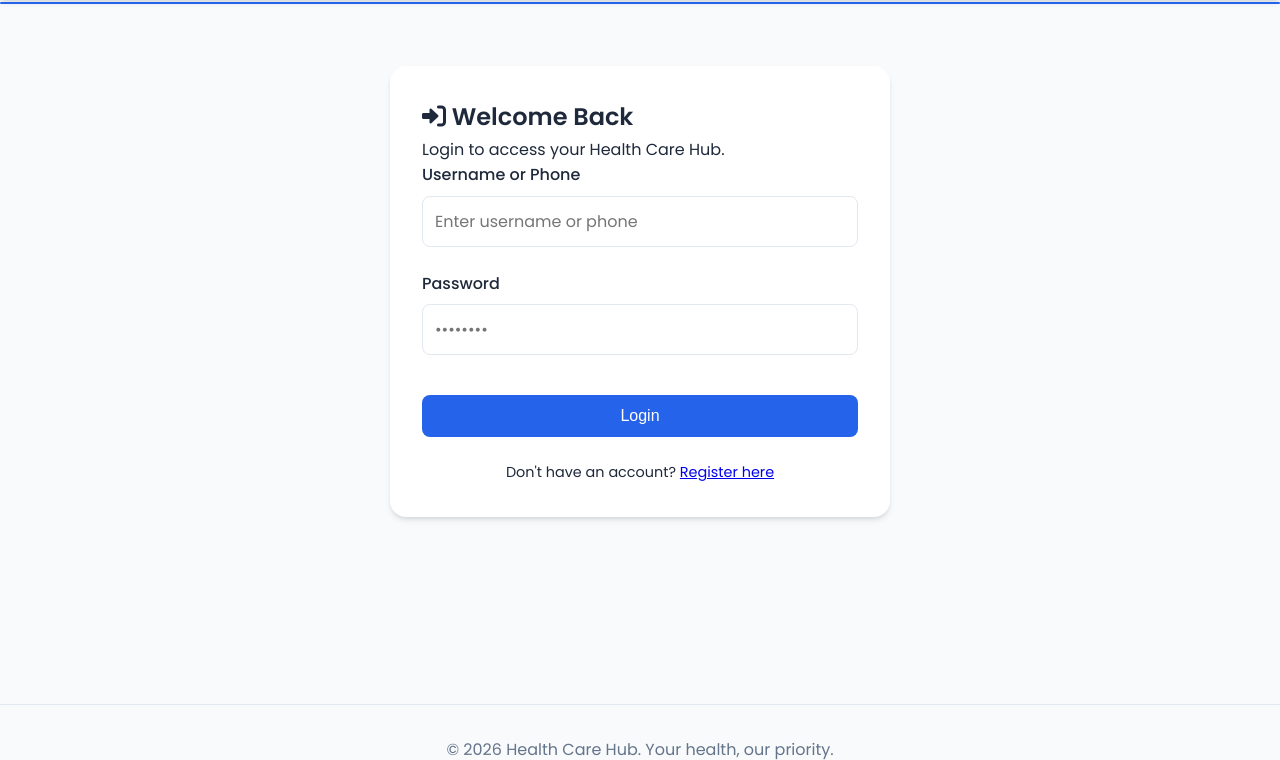
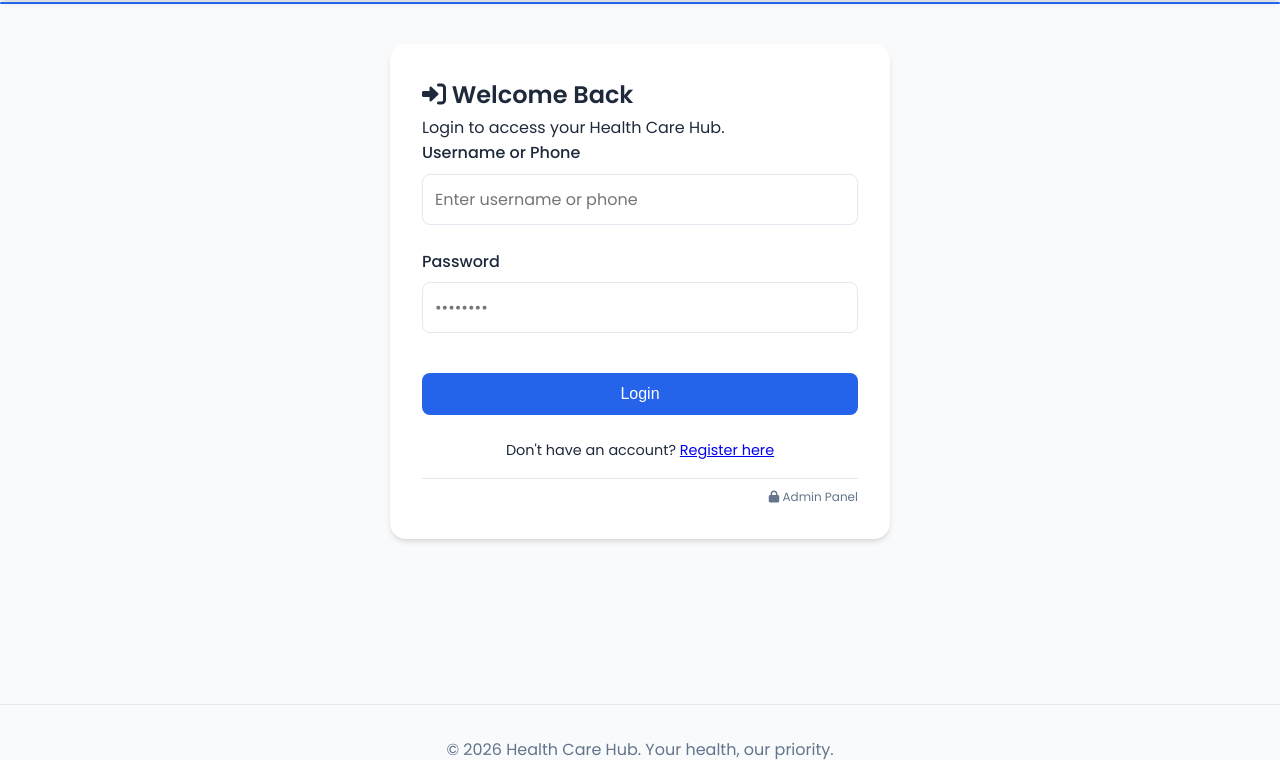
Before and after one commit to aswiiz/hhub_new, a Flask app: page /login in a window 1280 px wide. Shown: the part 71-831 px from the top of the page. Run offline with Flask 3, Linux system fonts and the light colour scheme.

Commit message:
Add Admin Panel access link to login page

```diff
--- a/static/css/style.css
+++ b/static/css/style.css
@@ -106,6 +106,25 @@ body {
     text-align: center;
     margin-top: 1.5rem;
     font-size: 0.9rem;
+}
+
+.admin-access {
+    display: flex;
+    justify-content: flex-end;
+    margin-top: 1rem;
+    border-top: 1px solid var(--border);
+    padding-top: 0.5rem;
+}
+
+.admin-link {
+    font-size: 0.75rem;
+    color: var(--text-muted);
+    text-decoration: none;
+    transition: color 0.3s;
+}
+
+.admin-link:hover {
+    color: var(--primary);
 }
 
 .error-banner {
--- a/templates/login.html
+++ b/templates/login.html
@@ -27,6 +27,10 @@
         </form>
 
         <p class="auth-footer">Don't have an account? <a href="/register">Register here</a></p>
+
+        <div class="admin-access">
+            <a href="/admin/login" class="admin-link"><i class="fas fa-lock"></i> Admin Panel</a>
+        </div>
     </div>
 </div>
 {% endblock %}
```
